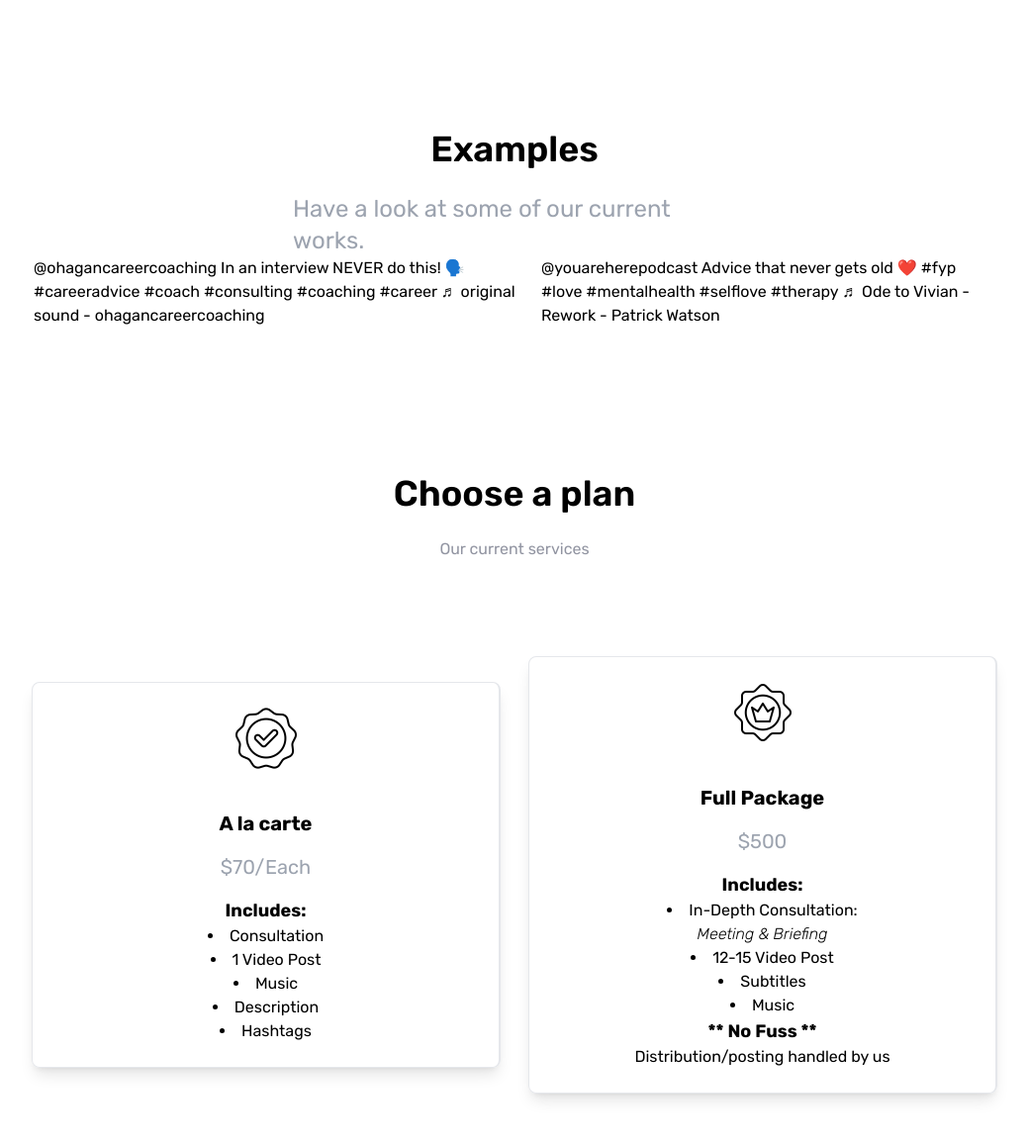
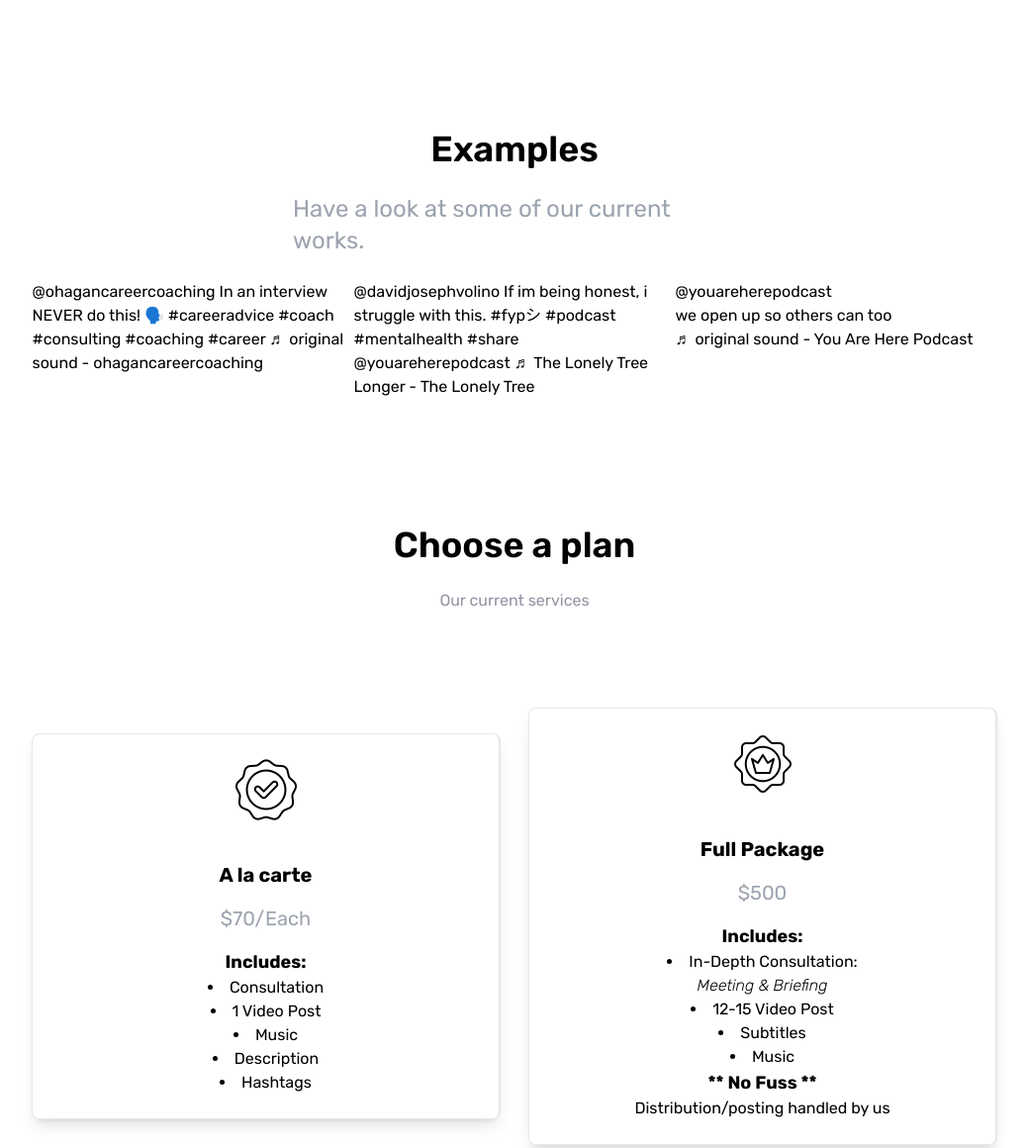
Before and after one commit to sebasnow777/you-are-here-media-site, a website: page index.html in a window 1280 px wide. Shown: the part 1690-2850 px from the top of the page at 99% size, without its empty margins (120-1159 px from the left). Drawn offline with Linux system fonts and the light colour scheme; a script that the page names is missing; a web font is replaced by a local one.

Commit message:
Footer update/icons & Examples
Updates made to footer and examples

```diff
--- a/index.html
+++ b/index.html
@@ -189,7 +189,7 @@
             class="flex flex-col py-5 md:flex-row md:space-x-7 panel panel-1"
           >
             <!-- Panel image -->
-            <div class="flex justify-center md:w-1/2">
+            <div class="flex justify-center md:w-1/2 lg:scale-75">
               <img src="images/content.png" alt="" class="relative z-10" />
             </div>
             <!-- panel content -->
@@ -265,7 +265,7 @@
       <div class="container mx-auto px-6 py-32">
         <h1 class="mb-6 text-4xl font-semibold text-center">Examples</h1>
         <p
-          class="max-w-md mx-auto text-lg text-center text-gray-400 lg:text-2xl lg:text-left lg:mt-0 lg:mx-auto"
+          class="max-w-md mx-auto text-lg text-center text-gray-400 lg:text-2xl lg:text-left lg:mt-0 lg:mx-auto lg:mb-6"
         >
           Have a look at some of our current works.
         </p>
@@ -324,58 +324,12 @@
               >
             </section>
           </blockquote>
-          <blockquote
-            class="tiktok-embed"
-            cite="https://www.tiktok.com/@youareherepodcast/video/7363486906316836138"
-            data-video-id="7363486906316836138"
-            style="max-width: 605px; min-width: 325px"
-          >
-            <section>
-              <a
-                target="_blank"
-                title="@youareherepodcast"
-                href="https://www.tiktok.com/@youareherepodcast?refer=embed"
-                >@youareherepodcast</a
-              >
-              Advice that never gets old ❤️
-              <a
-                title="fyp"
-                target="_blank"
-                href="https://www.tiktok.com/tag/fyp?refer=embed"
-                >#fyp</a
-              >
-              <a
-                title="love"
-                target="_blank"
-                href="https://www.tiktok.com/tag/love?refer=embed"
-                >#love</a
-              >
-              <a
-                title="mentalhealth"
-                target="_blank"
-                href="https://www.tiktok.com/tag/mentalhealth?refer=embed"
-                >#mentalhealth</a
-              >
-              <a
-                title="selflove"
-                target="_blank"
-                href="https://www.tiktok.com/tag/selflove?refer=embed"
-                >#selflove</a
-              >
-              <a
-                title="therapy"
-                target="_blank"
-                href="https://www.tiktok.com/tag/therapy?refer=embed"
-                >#therapy</a
-              >
-              <a
-                target="_blank"
-                title="♬ Ode to Vivian - Rework - Patrick Watson"
-                href="https://www.tiktok.com/music/Ode-to-Vivian-Rework-7147804006374213633?refer=embed"
-                >♬ Ode to Vivian - Rework - Patrick Watson</a
-              >
-            </section>
-          </blockquote>
+            <blockquote class="tiktok-embed" cite="https://www.tiktok.com/    @davidjosephvolino/video/7205818329221614894" data-video-id="7205818329221614894" style="max-width: 605px;min-width: 325px;" > <section> <a target="_blank" title="@davidjosephvolino" href="https://www.tiktok.com/@davidjosephvolino?refer=embed">@davidjosephvolino</a> If im being honest, i struggle with this. <a title="fypシ" target="_blank" href="https://www.tiktok.com/tag/fyp%E3%82%B7?refer=embed">#fypシ</a> <a title="podcast" target="_blank" href="https://www.tiktok.com/tag/podcast?refer=embed">#podcast</a> <a title="mentalhealth" target="_blank" href="https://www.tiktok.com/tag/mentalhealth?refer=embed">#mentalhealth</a> <a title="share" target="_blank" href="https://www.tiktok.com/tag/share?refer=embed">#share</a> @youareherepodcast <a target="_blank" title="♬ The Lonely Tree Longer - The Lonely Tree" href="https://www.tiktok.com/music/The-Lonely-Tree-Longer-7171800102644746241?refer=embed">♬ The Lonely Tree Longer - The Lonely Tree</a> </section>
+            </blockquote>
+
+            <blockquote class="tiktok-embed" cite="https://www.tiktok.com/@youareherepodcast/video/7177569156148088106" data-video-id="7177569156148088106" style="max-width: 605px;min-width: 325px;" > <section> <a target="_blank" title="@youareherepodcast" href="https://www.tiktok.com/@youareherepodcast?refer=embed">@youareherepodcast</a> <p>we open up so others can too</p> <a target="_blank" title="♬ original sound - You Are Here Podcast" href="https://www.tiktok.com/music/original-sound-7177569178986105643?refer=embed">♬ original sound - You Are Here Podcast</a> </section> </blockquote> <script async src="https://www.tiktok.com/embed.js"></script>
+
+
           <script async src="https://www.tiktok.com/embed.js"></script>
           <script async src="https://www.tiktok.com/embed.js"></script>
           <script async src="//www.instagram.com/embed.js"></script>
@@ -709,7 +663,7 @@
       class="flex flex-col items-center justify-center space-y-8 text-lg font-light md:flex-row md:space-y-8 md:space-x-14 text-white"
     >
       <img
-        src="./images/yahm-logo-box-style.svg"
+        src="./images/yahm-badge-logo-style-4.svg"
         alt=""
         class="h-32 w-32 mx-auto p-0 mb-1"
       />
@@ -722,11 +676,20 @@
       >
     </div>
   </div>
-</footer>
+
         <!-- Socials Container -->
-        <div class="flex flex-col space-x-10">
+        <div class="flex justify-center space-x-10 ">
           <a href="#">
-            <img src="" alt="" class="h-6 ficon" />
+            <img src="./images/instagram.png" alt="" class="h-6 ficon" />
+          </a>
+          <a href="#">
+            <img src="./images/facebook.png" alt="" class="h-6 ficon" />
+          </a>
+          <a href="#">
+            <img src="./images/tik-tok.png" alt="" class="h-6 ficon" />
+          </a>
+          <a href="#">
+            <img src="./images/youtube.png" alt="" class="h-6 ficon" />
           </a>
         </div>
       </div>
```
Also changed, not shown: css/style.css.
